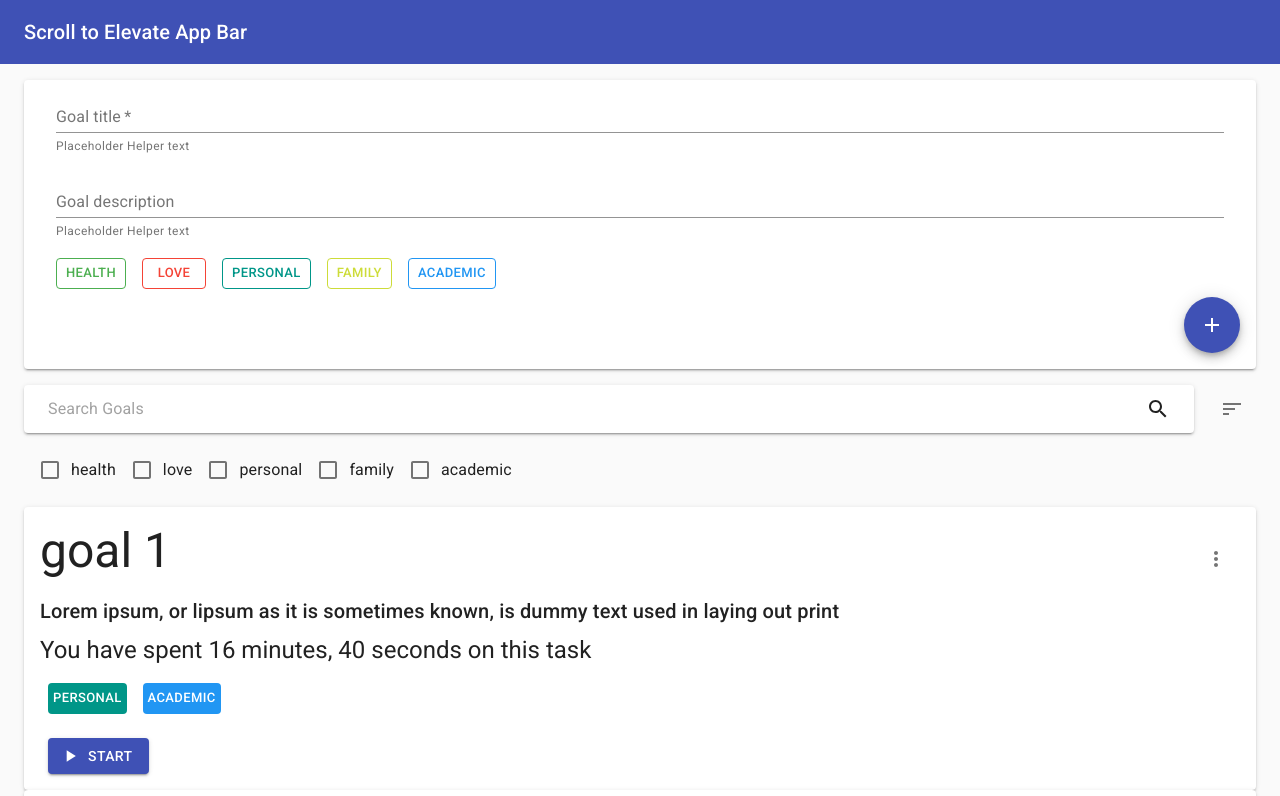
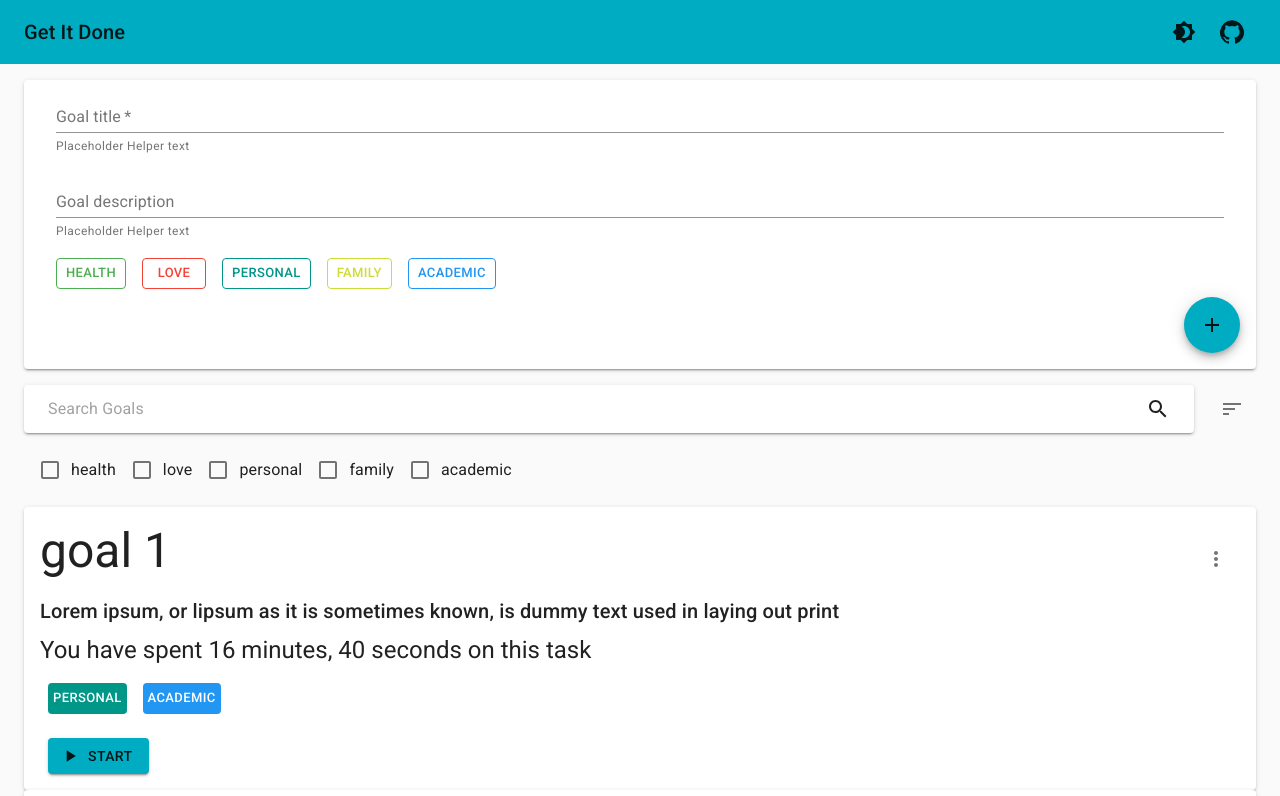
Before and after one commit to BhavyaCodes/get-it-done, a React (Create React App) app: page / in a window 1280 px wide. Shown: the top 796 px of the page. Built offline with nearby package versions, Linux system fonts and the light colour scheme.

Commit message:
Styling 2 (#11)
* add theme

* add dark mode

* fix navbar icons

```diff
--- a/src/App.js
+++ b/src/App.js
@@ -5,6 +5,11 @@ import useLocalStorageState from "./hooks/useLocalStorageState";
 import GoalList from "./components/GoalList";
 import NewGoalForm from "./components/NewGoalForm";
 
+import Brightness4Icon from "@material-ui/icons/Brightness4";
+import Brightness7Icon from "@material-ui/icons/Brightness7";
+import IconButton from "@material-ui/core/IconButton";
+import GitHubIcon from "@material-ui/icons/GitHub";
+import Link from "@material-ui/core/Link";
 import PropTypes from "prop-types";
 import AppBar from "@material-ui/core/AppBar";
 import Toolbar from "@material-ui/core/Toolbar";
@@ -13,8 +18,44 @@ import CssBaseline from "@material-ui/core/CssBaseline";
 import useScrollTrigger from "@material-ui/core/useScrollTrigger";
 import Box from "@material-ui/core/Box";
 import Container from "@material-ui/core/Container";
+import { ThemeProvider, createMuiTheme } from "@material-ui/core/styles";
+import { makeStyles } from "@material-ui/core/styles";
 
 // import "./App.css";
+
+const useStyles = makeStyles((theme) => ({
+  root: {
+    paddingLeft: theme.spacing(0),
+    paddingRight: theme.spacing(0),
+    paddingTop: theme.spacing(2),
+  },
+  searchFilterDiv: {
+    display: "flex",
+    justifyContent: "space-between",
+  },
+  input: {
+    width: "90%",
+  },
+  searchBarRoot: {
+    display: "flex",
+    justifyContent: "space-between",
+    padding: theme.spacing(1),
+    paddingLeft: theme.spacing(3),
+    paddingRight: theme.spacing(3),
+    width: "95%",
+  },
+  searchIconContainer: {
+    display: "flex",
+    alignItems: "center",
+  },
+  checkBoxContainer: {
+    padding: theme.spacing(2),
+  },
+  navItemsRight: {
+    margin: "auto",
+    marginRight: 0,
+  },
+}));
 
 function ElevationScroll(props) {
   const { children, window } = props;
@@ -42,6 +83,43 @@ ElevationScroll.propTypes = {
 };
 
 function App(props) {
+  const classes = useStyles();
+  const [darkState, setDarkState] = useLocalStorageState("darkMode", false);
+  const paletteType = darkState ? "dark" : "light";
+
+  const arcBlue = "#00acc1";
+  const arcOrange = "#ffab40";
+
+  const theme = createMuiTheme({
+    palette: {
+      common: {
+        blue: `${arcBlue}`,
+        orange: `${arcOrange}`,
+      },
+      primary: {
+        main: `${arcBlue}`,
+      },
+      secondary: {
+        main: `${arcOrange}`,
+      },
+      type: paletteType,
+    },
+    overrides: {
+      MuiTableCell: {
+        head: {
+          fontSize: "1rem",
+          fontWeight: 700,
+          color: arcOrange,
+          borderColor: arcOrange,
+        },
+      },
+    },
+  });
+
+  const handleThemeChange = () => {
+    setDarkState(!darkState);
+  };
+
   const [globalHashTags, setGlobalHashTags] = useLocalStorageState("hashtags", [
     { _id: "0", tag: "health", color: "green" },
     { _id: "1", tag: "love", color: "red" },
@@ -80,10 +158,38 @@ function App(props) {
   return (
     <div>
       <CssBaseline />
+      <ThemeProvider theme={theme}>
+        <CssBaseline />
         <ElevationScroll {...props}>
           <AppBar>
             <Toolbar>
-            <Typography variant="h6">Scroll to Elevate App Bar</Typography>
+              <Typography variant="h6">Get It Done</Typography>
+              <div className={classes.navItemsRight}>
+                <IconButton
+                  aria-label="toggle dark mode"
+                  aria-controls="menu-appbar"
+                  aria-haspopup="false"
+                  onClick={handleThemeChange}
+                  color="inherit"
+                >
+                  {darkState ? <Brightness7Icon /> : <Brightness4Icon />}
+                </IconButton>
+                <Link
+                  href="https://github.com/Juggernaut9/get-it-done"
+                  target="_blank"
+                  rel="noopener noreferrer"
+                  color="inherit"
+                >
+                  <IconButton
+                    aria-label="Github repository link"
+                    aria-controls="menu-appbar"
+                    aria-haspopup="true"
+                    color="inherit"
+                  >
+                    <GitHubIcon />
+                  </IconButton>
+                </Link>
+              </div>
             </Toolbar>
           </AppBar>
         </ElevationScroll>
@@ -98,6 +204,7 @@ function App(props) {
             />
           </Box>
         </Container>
+      </ThemeProvider>
     </div>
   );
 }
```
Lines whose indentation alone changed are shown as unchanged.
